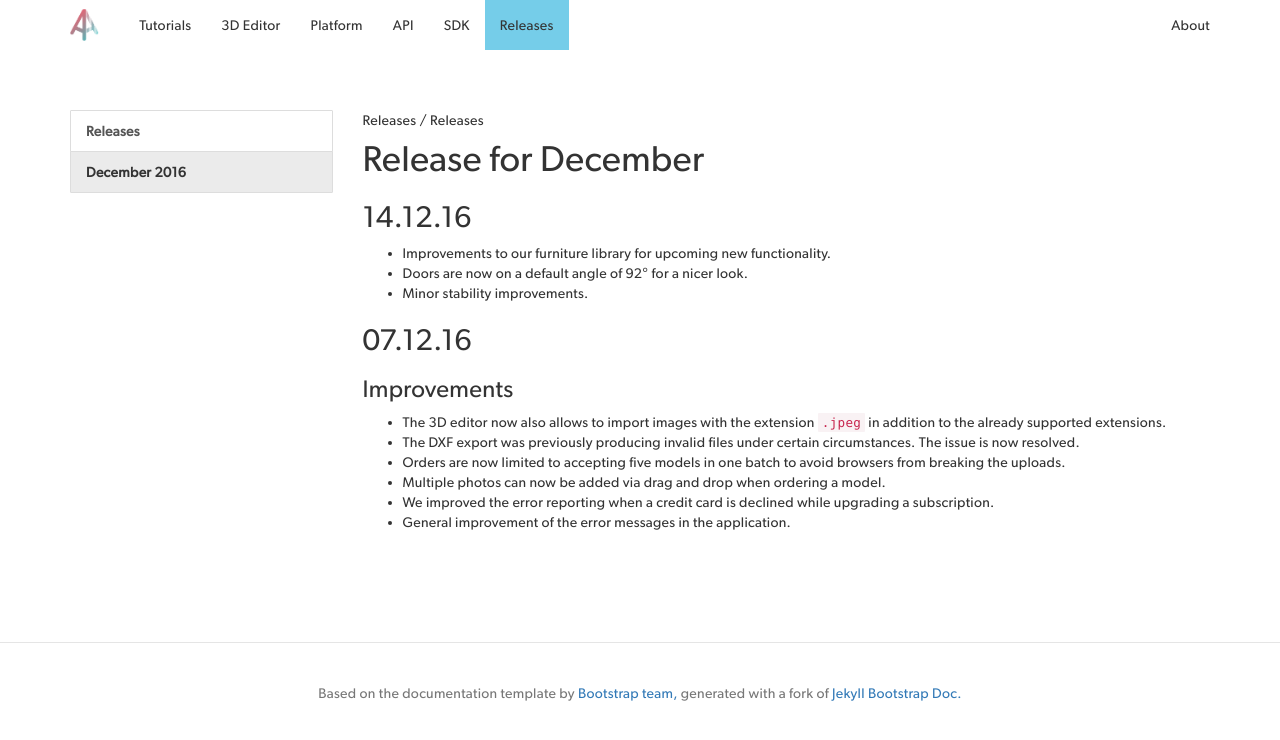
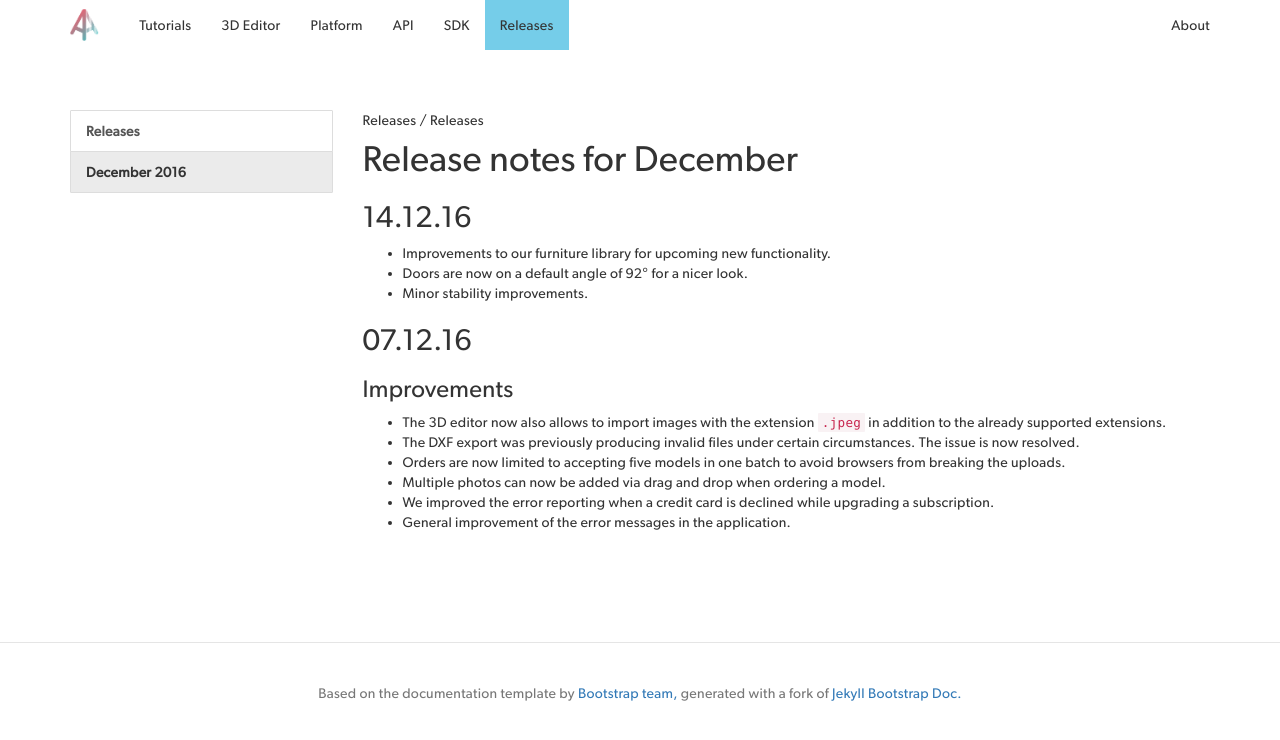
Before and after one commit to AVGP/docs, a Jekyll site: the page built from en/releases/changelog/16-12.md, in a window 1280 px wide. Shown: the top 740 px of the page. Built offline with Jekyll 4.4.1, drawn with Linux system fonts in a browser that asks for light colours; nearby versions of some CDN libraries.

Commit message:
Improved release logs headline

```diff
--- a/en/releases/changelog/16-12.md
+++ b/en/releases/changelog/16-12.md
@@ -6,7 +6,7 @@ title: "Release notes for December 2016"
 
 middleRank: 2
 ---
-# Release for December
+# Release notes for December
 
 ## 14.12.16
 
```
